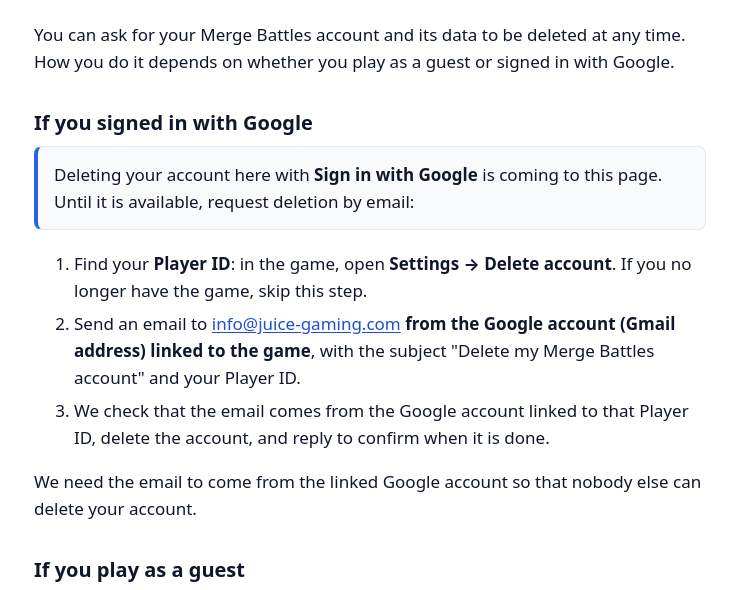
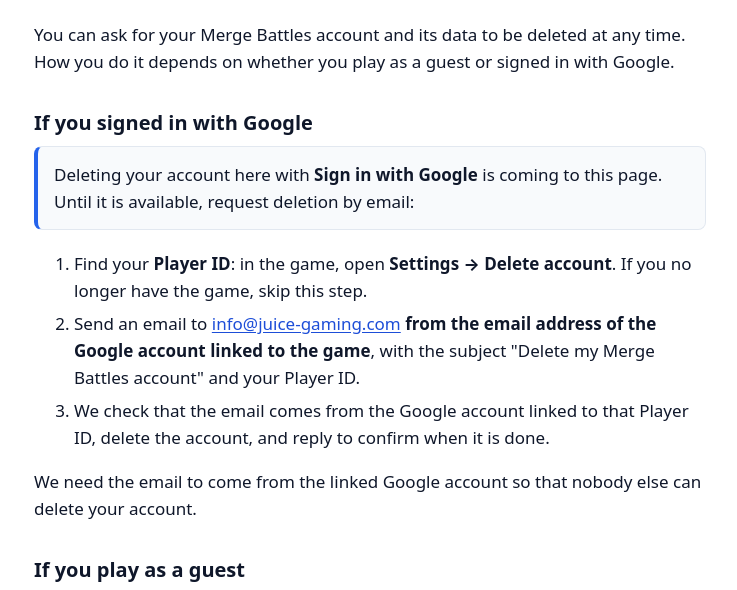
Before and after one commit to juice-gaming/website, a plain HTML site: page delete-account/index.html in a window 1280 px wide. Shown: the part 192-782 px from the top of the page, without its empty margins (270-1007 px from the left). Drawn offline with Linux system fonts and the light colour scheme.

Commit message:
Serve the site at juice-gaming.com
Adds the CNAME file for the custom domain, and says "the email address of
the Google account" on the deletion page rather than assuming Gmail.

Co-Authored-By: Claude Opus 5.5 <noreply@anthropic.com>
Claude-Session: https://claude.ai/code/session_01JH37UqBqK8PPHgbBmgLjd2

```diff
--- a/delete-account/index.html
+++ b/delete-account/index.html
@@ -36,7 +36,7 @@
       <li>Find your <strong>Player ID</strong>: in the game, open <strong>Settings → Delete
       account</strong>. If you no longer have the game, skip this step.</li>
       <li>Send an email to <a href="mailto:info@juice-gaming.com?subject=Delete%20my%20Merge%20Battles%20account">info@juice-gaming.com</a>
-      <strong>from the Google account (Gmail address) linked to the game</strong>, with the subject
+      <strong>from the email address of the Google account linked to the game</strong>, with the subject
       "Delete my Merge Battles account" and your Player ID.</li>
       <li>We check that the email comes from the Google account linked to that Player ID, delete
       the account, and reply to confirm when it is done.</li>
```
Also changed, not shown: 1 other file.
